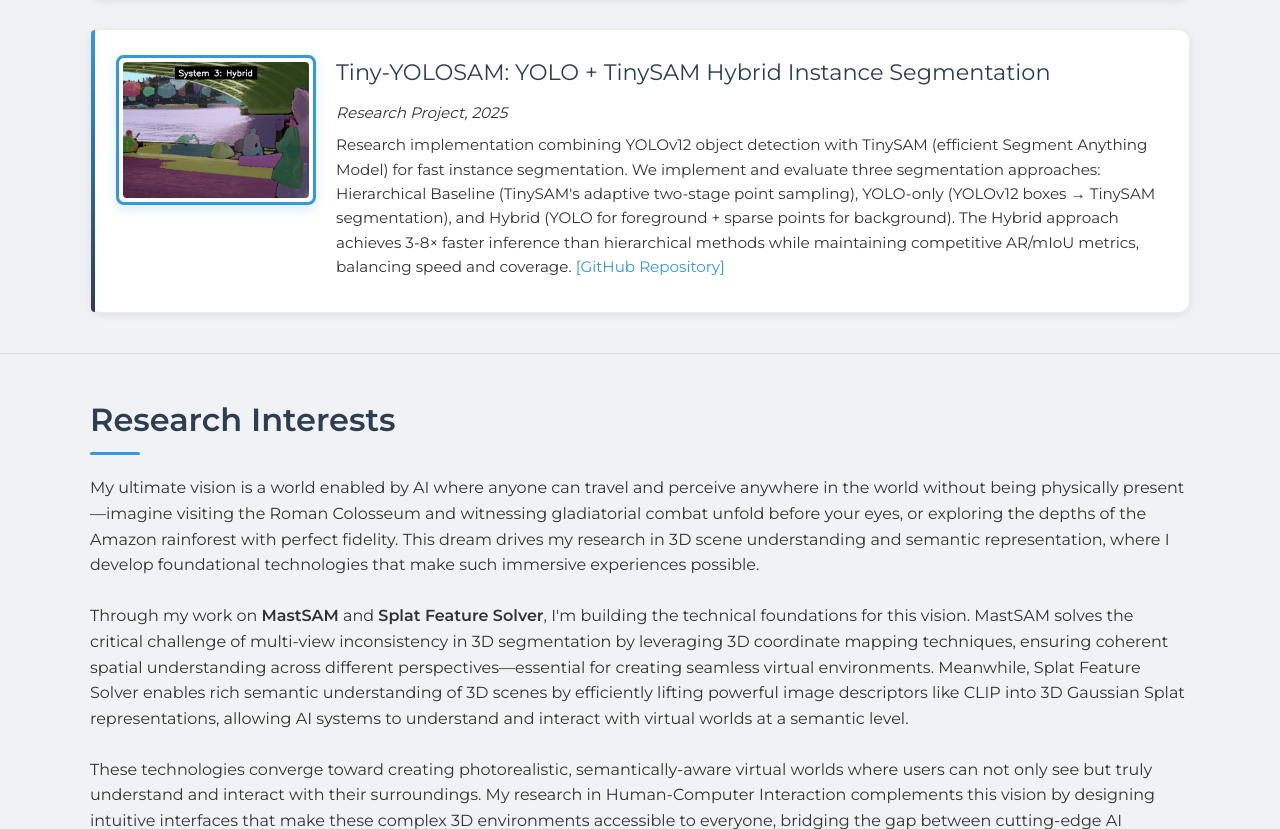
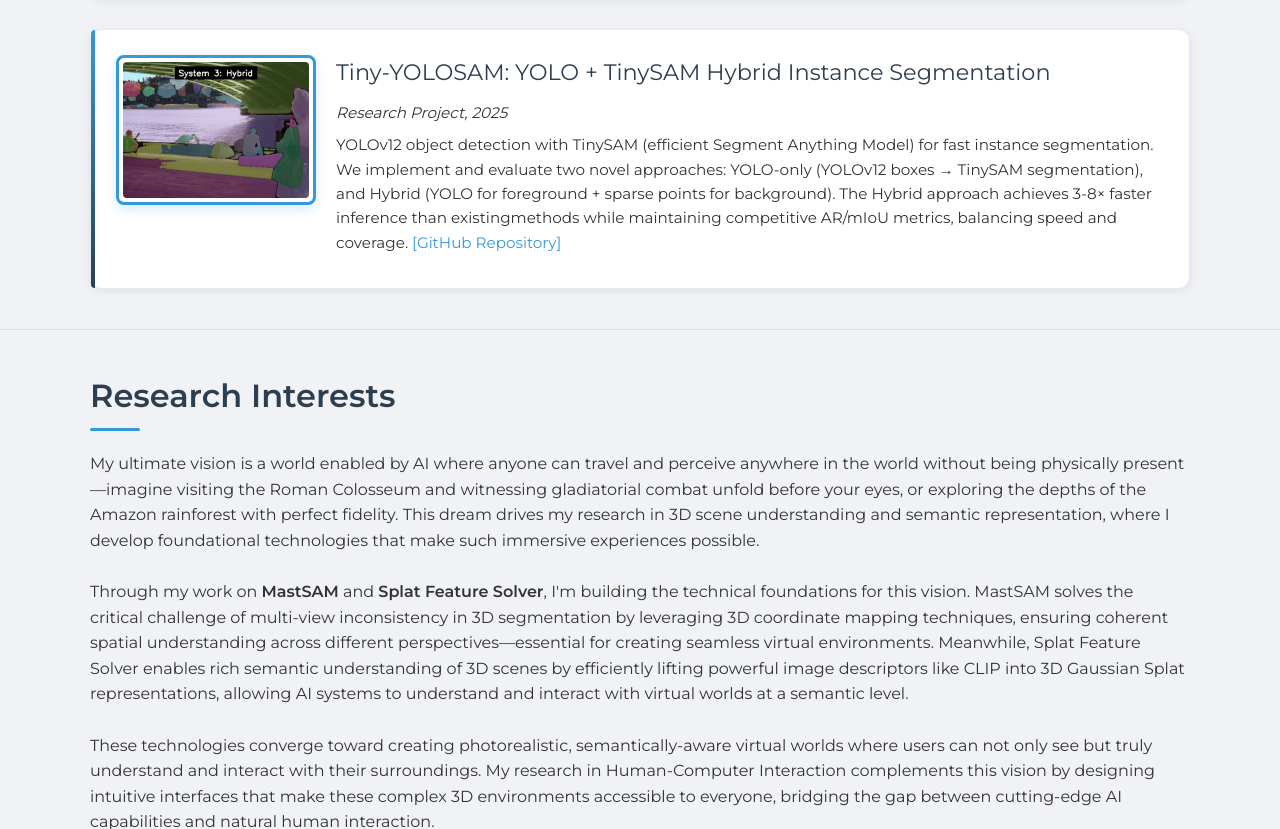
Before and after one commit to Kenneth-Xu11566/Kenneth-Xu11566.github.io, a plain HTML site: page index.html in a window 1280 px wide. Shown: the part 1205-2034 px from the top of the page. Drawn offline with nearby package versions, Linux system fonts and the light colour scheme.

Commit message:
shorten description

```diff
--- a/index.html
+++ b/index.html
@@ -111,7 +111,7 @@
                 </h3>
                 <p><em>Research Project, 2025</em></p>
                 <p>
-                  Research implementation combining YOLOv12 object detection with TinySAM (efficient Segment Anything Model) for fast instance segmentation. We implement and evaluate three segmentation approaches: Hierarchical Baseline (TinySAM's adaptive two-stage point sampling), YOLO-only (YOLOv12 boxes → TinySAM segmentation), and Hybrid (YOLO for foreground + sparse points for background). The Hybrid approach achieves 3-8× faster inference than hierarchical methods while maintaining competitive AR/mIoU metrics, balancing speed and coverage.
+                  YOLOv12 object detection with TinySAM (efficient Segment Anything Model) for fast instance segmentation. We implement and evaluate two novel approaches: YOLO-only (YOLOv12 boxes → TinySAM segmentation), and Hybrid (YOLO for foreground + sparse points for background). The Hybrid approach achieves 3-8× faster inference than existingmethods while maintaining competitive AR/mIoU metrics, balancing speed and coverage.
                   <a href="https://github.com/Kenneth-Xu11566/tiny-yolosam" target="_blank">[GitHub Repository]</a>
                 </p>
               </div>
```
